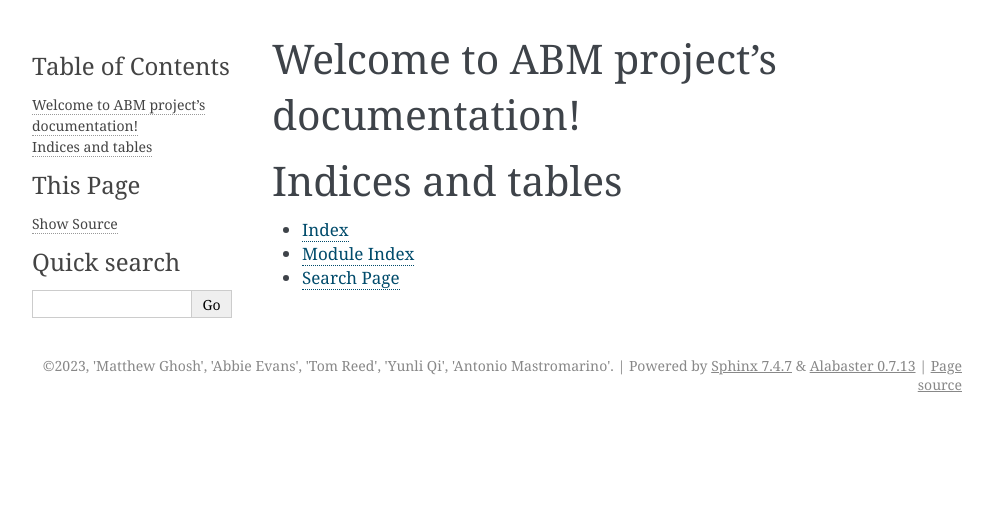
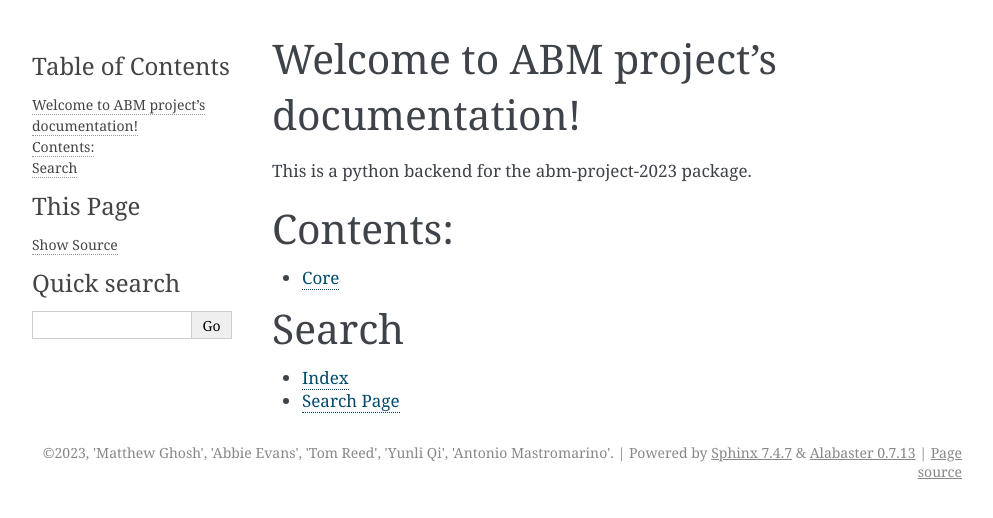
Before and after one commit to SABS-R3-Epidemiology/abm-project-2023, a Sphinx documentation site: the page built from docs/index.rst, in a window 1280 px wide. Shown: the top 518 px of the page, without its empty margins (148-1141 px from the left). Built offline with Sphinx 7.4.7, drawn with Linux system fonts in a browser that asks for light colours.

Commit message:
Readthedocs updates

```diff
--- a/docs/index.rst
+++ b/docs/index.rst
@@ -6,15 +6,22 @@
 Welcome to ABM project's documentation!
 =======================================
 
+This is a python backend for the abm-project-2023 package.
+
+
+Contents:
+========
+
+.. module:: abm_model
+
 .. toctree::
-   :maxdepth: 2
-   :caption: Contents:
+
+    core
 
 
 
-Indices and tables
-==================
+Search
+======
 
 * :ref:`genindex`
-* :ref:`modindex`
 * :ref:`search`
```
Also changed, not shown: docs/core.rst (added, +21 -0 lines).
